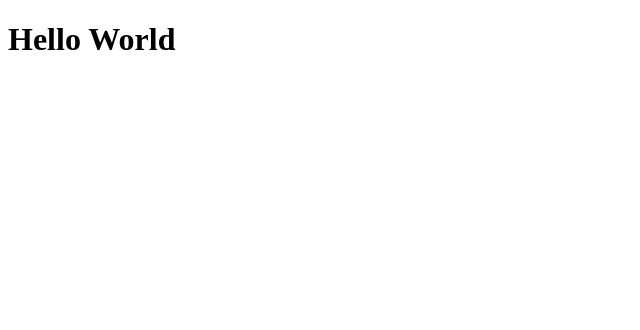
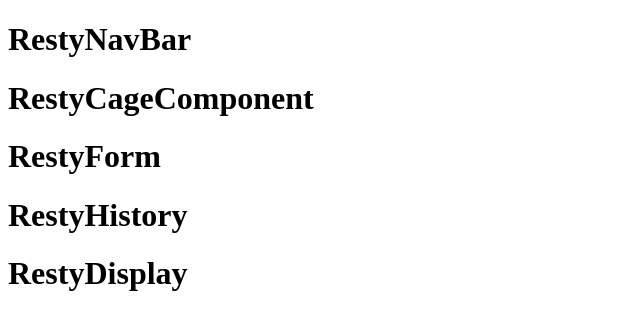
Before and after one commit to pete-hamrick/RESTy, a React app: page / in a window 1280 px wide. Shown: the top 330 px of the page, without its empty margins (0-640 px from the left). Built offline with nearby package versions, Linux system fonts and the light colour scheme.

Commit message:
added basic file structure with placeholders to app

```diff
--- /dev/null
+++ b/src/Containers/RestyContainer.jsx
@@ -0,0 +1,19 @@
+import React, { Component } from 'react';
+import RestyForm from '../components/resty/RestyForm';
+import RestyHistory from '../components/resty/RestyHistory';
+import RestyDisplay from '../components/resty/RestyDisplay';
+import RestyHeader from '../components/resty/RestyHeader';
+
+export default class RestyCage extends Component {
+  render() {
+    return (
+      <>
+        <RestyHeader />
+        <h1>RestyCageComponent</h1>
+        <RestyForm />
+        <RestyHistory />
+        <RestyDisplay />
+      </>
+    );
+  }
+}
--- a/src/components/app/App.jsx
+++ b/src/components/app/App.jsx
@@ -1,5 +1,6 @@
 import React from 'react';
+import RestyCage from '../../Containers/RestyContainer';
 
 export default function App() {
-  return <h1>Hello World</h1>;
+  return <RestyCage />;
 }
--- /dev/null
+++ b/src/components/resty/RestyDisplay.jsx
@@ -0,0 +1,7 @@
+import React from 'react';
+
+function RestyDisplay() {
+  return <h1>RestyDisplay</h1>;
+}
+
+export default RestyDisplay;
--- /dev/null
+++ b/src/components/resty/RestyForm.jsx
@@ -0,0 +1,7 @@
+import React from 'react';
+
+function RestyForm() {
+  return <h1>RestyForm</h1>;
+}
+
+export default RestyForm;
--- /dev/null
+++ b/src/components/resty/RestyHeader.jsx
@@ -0,0 +1,7 @@
+import React from 'react';
+
+function RestyHeader() {
+  return <h1>RestyNavBar</h1>;
+}
+
+export default RestyHeader;
--- /dev/null
+++ b/src/components/resty/RestyHistory.jsx
@@ -0,0 +1,7 @@
+import React from 'react';
+
+function RestyHistory() {
+  return <h1>RestyHistory</h1>;
+}
+
+export default RestyHistory;
```
